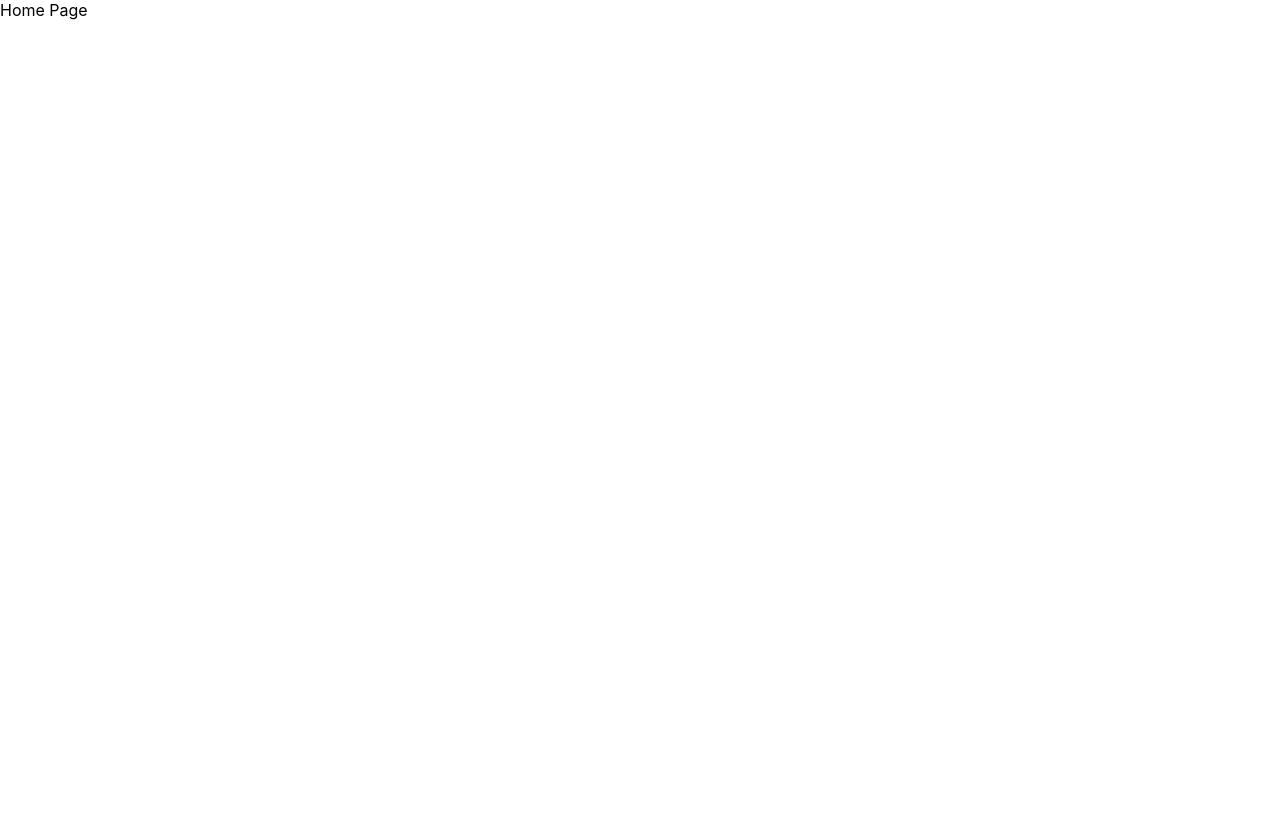
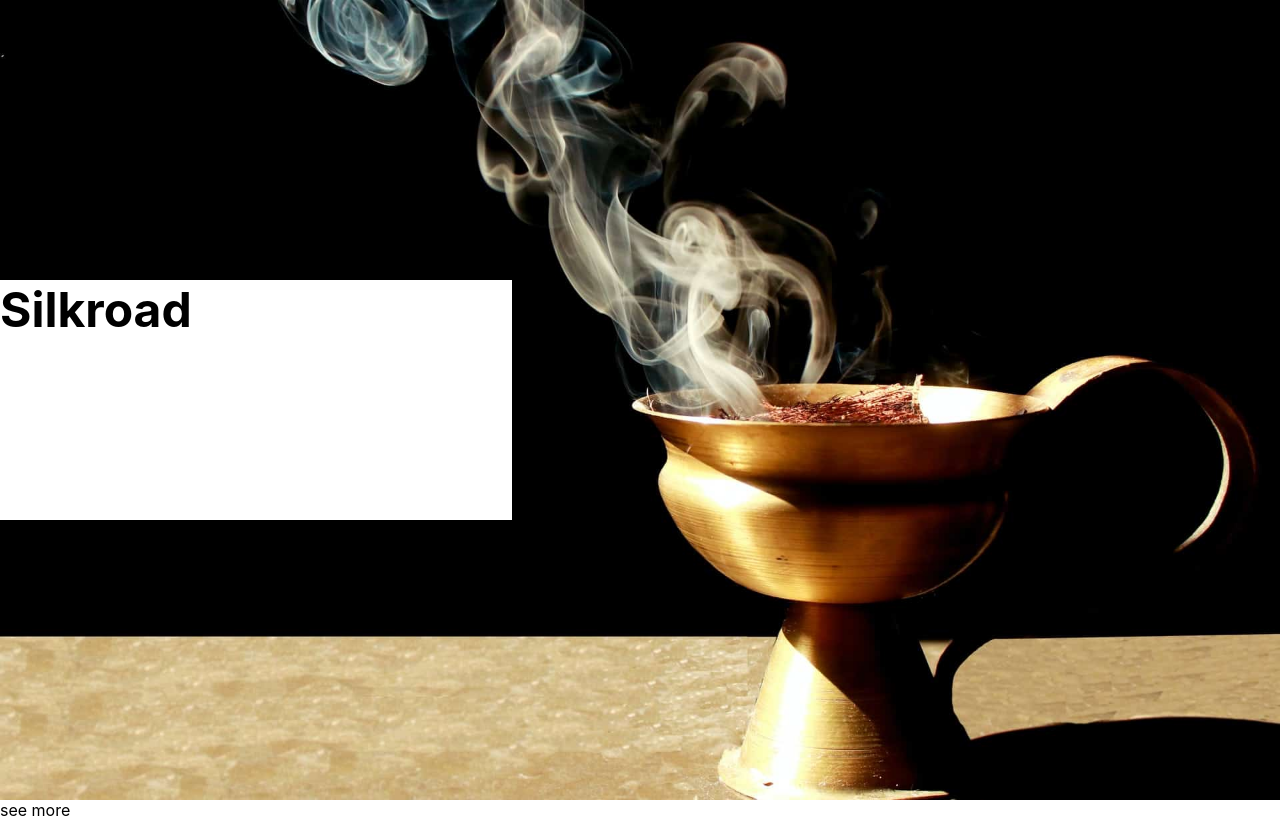
Before and after one commit to amar-eng/Silkroad, a React (Create React App) app in the folder client/: page / in a window 1280 px wide. Built offline with nearby package versions, Linux system fonts and the light colour scheme.

Commit message:
hero setup

```diff
--- /dev/null
+++ b/client/src/components/Hero.js
@@ -0,0 +1,13 @@
+import React from "react";
+import "../styles/Hero.scss";
+const Hero = () => {
+  return (
+    <div className="hero">
+      <div className="hero__content">
+        <h1 className="hero__title">Silkroad</h1>
+      </div>
+    </div>
+  );
+};
+
+export default Hero;
--- a/client/src/pages/Home.js
+++ b/client/src/pages/Home.js
@@ -1,7 +1,12 @@
 import React from "react";
-
+import Hero from "../components/Hero";
 const Home = () => {
-  return <div>Home Page</div>;
+  return (
+    <div>
+      <Hero />
+      <div>see more</div>
+    </div>
+  );
 };
 
 export default Home;
--- /dev/null
+++ b/client/src/styles/Hero.scss
@@ -0,0 +1,26 @@
+.hero {
+  background-image: url(../assets/hero.jpg);
+  background-size: cover;
+  background-position: center top;
+  //   background-position: center;
+  background-repeat: no-repeat;
+  height: 100vh;
+  width: 100%;
+  display: flex;
+  align-items: center;
+  &__content {
+    background-color: white;
+    width: 40%;
+    height: 30%;
+  }
+  &__title {
+    font-size: 3rem;
+    font-weight: bold;
+    // color: #fff;
+    // text-align: center;
+    margin-bottom: 2rem;
+  }
+}
+h1 {
+  margin: 0;
+}
```
Also changed, not shown: client/src/assets/hero.jpg (added), client/src/styles/About.scss (added).
